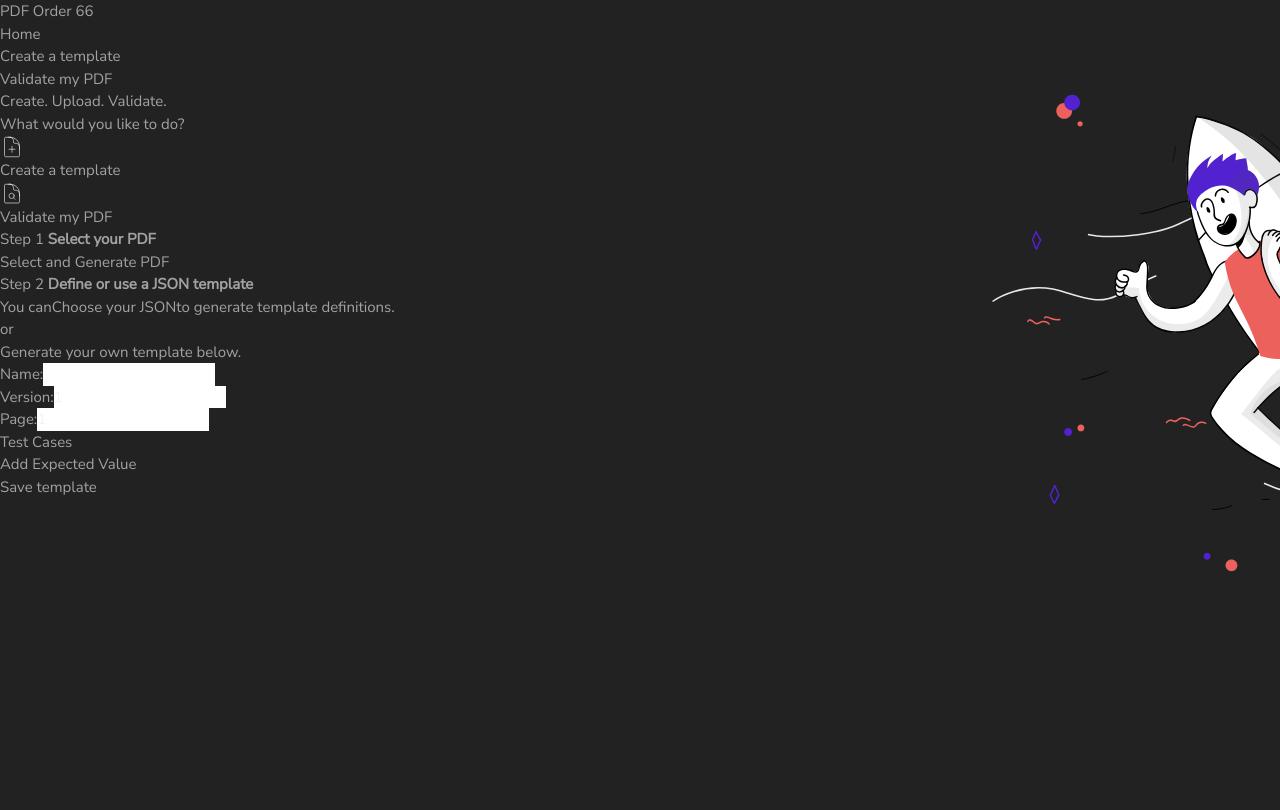
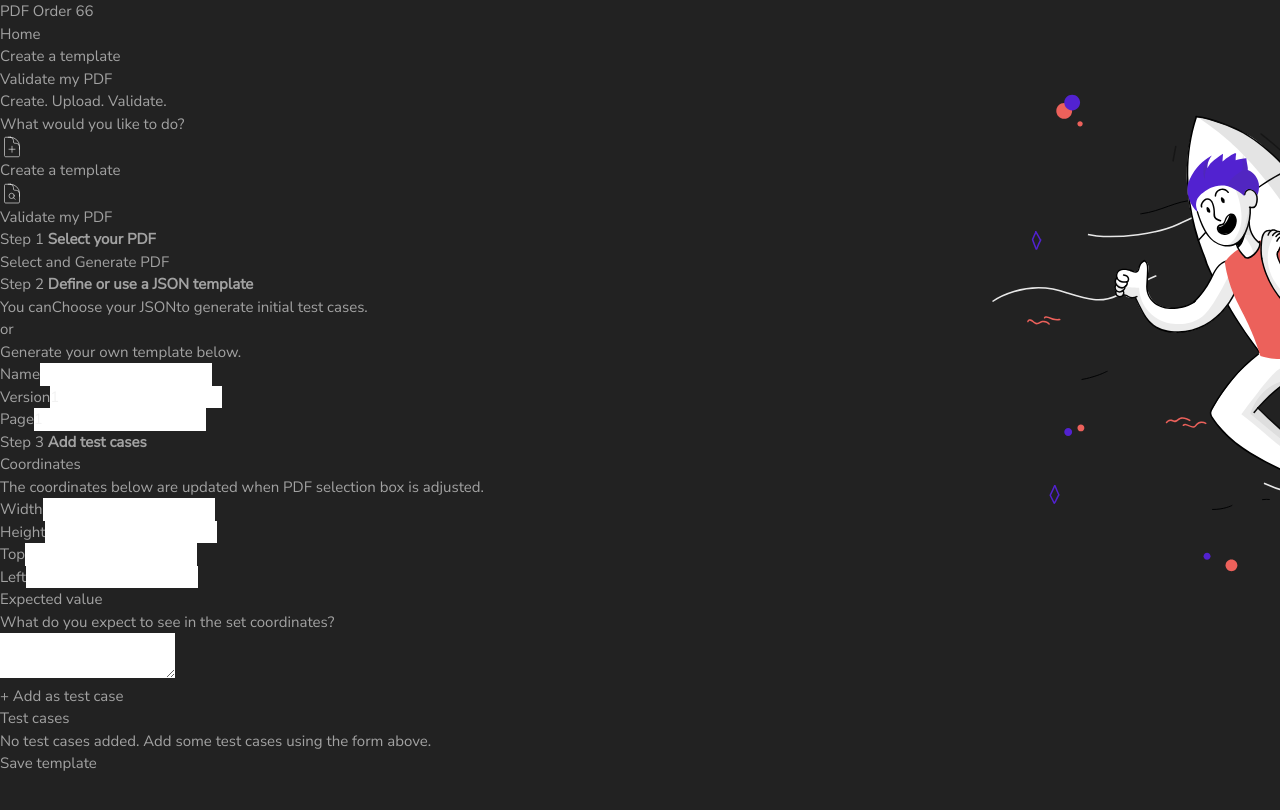
Before and after one commit to akpella/PdfTester, a Vue app: page /template in a window 1280 px wide. Shown: the top 810 px of the page. Built offline with nearby package versions, Linux system fonts and the light colour scheme.

Commit message:
Updated test cases adding handling.

```diff
--- a/src/components/MainCrop.vue
+++ b/src/components/MainCrop.vue
@@ -3,7 +3,7 @@
   <div>
     <div class="flex justify-between">
       <div class="w-2/5">
-        <div class="pb-8">
+        <div class="pb-12">
           <div class="text-xl pb-4">
             <span class="text-gray-500">Step 1</span> <strong>Select your PDF</strong>
           </div>
@@ -16,7 +16,7 @@
             </button>
           </div>
         </div>
-        <div class="pb-8">
+        <div class="pb-12">
           <div class="text-xl pb-4">
             <span class="text-gray-500">Step 2</span> <strong>Define or use a JSON template</strong>
           </div>
@@ -28,13 +28,13 @@
                 <div class="space-x-3">
                   <span>You can</span>
                   <button
-                    class="bg-red-500 hover:bg-red-700 text-white font-bold py-2 px-4 rounded w-auto disabled:bg-red-300"
+                    class="bg-red-600 hover:bg-red-700 text-white font-bold py-2 px-4 rounded w-auto disabled:bg-red-300"
                     :disabled="!imageSample"
                     @click="$refs.template.click()"
                   >
                     Choose your JSON
                   </button>
-                  <span>to generate template definitions.</span>
+                  <span>to generate initial test cases.</span>
                 </div>
               </div>
             </div>
@@ -43,19 +43,19 @@
               <div>Generate your own template below.</div>
               <div class="pt-6">
                 <div class="pb-5">
-                  <label class="block text-gray-700 text-sm mb-2" for="templateName">Name:</label>
+                  <label class="block text-gray-700 text-sm mb-2" for="templateName">Name</label>
                   <input
                     class="shadow-sm appearance-none border rounded w-full py-2 px-3 text-gray-700 focus:outline-none focus:shadow-outline"
                     id="templateName" v-model="jsonData.name">
                 </div>
                 <div class="pb-5">
-                  <label class="block text-gray-700 text-sm mb-2" for="version">Version:</label>
+                  <label class="block text-gray-700 text-sm mb-2" for="version">Version</label>
                   <input
                     class="shadow-sm appearance-none border rounded w-full py-2 px-3 text-gray-700 focus:outline-none focus:shadow-outline"
                     id="version" v-model="jsonData.version">
                 </div>
-                <div class="pb-5">
-                  <label class="block text-gray-700 text-sm mb-2" for="version">Page:</label>
+                <div>
+                  <label class="block text-gray-700 text-sm mb-2" for="page">Page</label>
                   <input
                     class="shadow-sm appearance-none border rounded w-full py-2 px-3 text-gray-700 focus:outline-none focus:shadow-outline"
                     id="pageNumber" v-model="page">
@@ -64,8 +64,106 @@
             </div>
           </div>
         </div>
+        <div class="pb-6">
+          <div class="text-xl pb-4">
+            <span class="text-gray-500">Step 3</span> <strong>Add test cases</strong>
+          </div>
+          <div class="pb-4">
+            <p class="text-lg">Coordinates</p>
+            <p>The coordinates below are updated when PDF selection box is adjusted.</p>
+          </div>
+          <div class="flex space-x-4 pb-4">
+            <div>
+              <label class="block text-gray-700 text-sm mb-2" for="width">Width</label>
+              <input
+                class="shadow-sm appearance-none border rounded w-full py-2 px-3 bg-gray-50 text-gray-700 focus:outline-none focus:shadow-outline"
+                id="tempWidth"
+                readonly
+                v-model="tempCoordinates.width"
+              />
+            </div>
+            <div>
+              <label class="block text-gray-700 text-sm mb-2" for="width">Height</label>
+              <input
+                class="shadow-sm appearance-none border rounded w-full py-2 px-3 bg-gray-50 text-gray-700 focus:outline-none focus:shadow-outline"
+                id="tempHeight"
+                readonly
+                v-model="tempCoordinates.height"
+              />
+            </div>
+            <div>
+              <label class="block text-gray-700 text-sm mb-2" for="width">Top</label>
+              <input
+                class="shadow-sm appearance-none border rounded w-full py-2 px-3 bg-gray-50 text-gray-700 focus:outline-none focus:shadow-outline"
+                id="tempTop"
+                readonly
+                v-model="tempCoordinates.top"
+              />
+            </div>
+            <div>
+              <label class="block text-gray-700 text-sm mb-2" for="width">Left</label>
+              <input
+                class="shadow-sm appearance-none border rounded w-full py-2 px-3 bg-gray-50 text-gray-700 focus:outline-none focus:shadow-outline"
+                id="tempLeft"
+                readonly
+                v-model="tempCoordinates.left"
+              />
+            </div>
+          </div>
+          <div class="pb-4">
+            <p class="text-lg">Expected value</p>
+            <p>What do you expect to see in the set coordinates?</p>
+          </div>
+          <div class="flex space-x-4 pb-4">
+            <textarea
+              class="shadow-sm appearance-none border rounded w-full py-2 px-3 text-gray-700 focus:outline-none focus:shadow-outline"
+              v-model="testCaseValueInput"
+            />
+          </div>
+          <div
+            @click="addTestCase"
+            class="text-blue-500 cursor-pointer font-semibold"
+          >
+            + Add as test case
+          </div>
+        </div>
         <div>
-          <span class="mt-2 mb-2">Test Cases</span>
+          <div class="text-lg">Test cases</div>
+          <div v-if="!jsonData.pages[0].testCase?.length">
+            No test cases added. Add some test cases using the form above.
+          </div>
+          <div v-else class="space-y-3">
+            <div
+              v-for="data in jsonData.pages[page - 1].testCase"
+              v-bind:key="data.id"
+              class="shadow-sm border my-2 p-4 rounded-lg"
+            >
+              <div class="flex space-x-4 pb-2">
+                <div>
+                  <span class="block text-gray-700 text-xs">Width</span>
+                  <p>{{ data.coordinates.width }}</p>
+                </div>
+                <div>
+                  <span class="block text-gray-700 text-xs">Height</span>
+                  <p>{{ data.coordinates.height }}</p>
+                </div>
+                <div>
+                  <span class="block text-gray-700 text-xs">Top</span>
+                  <p>{{ data.coordinates.top }}</p>
+                </div>
+                <div>
+                  <span class="block text-gray-700 text-xs">Left</span>
+                  <p>{{ data.coordinates.width }}</p>
+                </div>
+              </div>
+              <div>
+                <span class="block text-gray-700 text-xs">Expected value</span>
+                <p>{{ data.expectedValue }}</p>
+              </div>
+            </div>
+          </div>
+        </div>
+        <!-- <div>
           <div v-for="data in jsonData.pages[page - 1].testCase" v-bind:key="data.id" class="mb-2">
             <label class="block text-gray-700 text-sm font-bold mb-2" for="coordinates">Coordinates:</label>
             <span id="coordinates">width: {{ data.coordinates.width }} | height: {{ data.coordinates.height }} | left: {{
@@ -81,21 +179,25 @@
             @click="triggerPrompt">
             Add Expected Value
           </button>
-        </div>
+        </div> -->
         <div class="pt-6">
-          <button class="text-xl bg-red-500 hover:bg-red-700 text-white font-bold py-2 px-4 rounded w-full"
-            @click="triggerSave">
+          <button
+            class="text-xl bg-red-500 hover:bg-red-700 text-white font-bold py-2 px-4 rounded w-full disabled:bg-red-300"
+            @click="triggerSave"
+          >
             Save template
           </button>
         </div>
       </div>
       <div class="w-1/2">
-        <div
-          v-if="!imageSample"
-          class="placeholder border-4 border-dashed border-gray-200 rounded-2xl"
-        >
+        <div class="sticky top-8">
+          <div
+            v-if="!imageSample"
+            class="placeholder border-4 border-dashed border-gray-200 rounded-2xl"
+          >
+          </div>
+          <Cropper :src="imageSample" @change="processSelection"></Cropper>
         </div>
-        <Cropper :src="imageSample" @change="processSelection"></Cropper>
       </div>
     </div>
   </div>
@@ -129,10 +231,15 @@ const isImageFullyLoaded = ref(false);
 const tempCoordinates = ref({});
 const urlPath = ref("")
 const imageSample = ref("");
+const testCaseValueInput = ref("");
 
 onMounted(() => {
     localStorage.clear();
 });
+
+const isTemplateValid = computed(() => {
+  return !!(jsonData.name && jsonData.version);
+})
 
 const triggerPrompt = () => {
   let expectedValue = prompt("Input expected value");
@@ -146,6 +253,22 @@ const triggerPrompt = () => {
     }
     jsonData.value.pages[page.value - 1].testCase.push(newTestCase);
     tempCoordinates.value = {};
+
+    console.log(jsonData.value);
+  }
+};
+
+const addTestCase = () => {
+  if (testCaseValueInput && Object.keys(tempCoordinates.value).length) {
+    const expectedValue = String(testCaseValueInput.value);;
+
+    const newTestCase = {
+      id: uuidv4(),
+      coordinates: tempCoordinates.value,
+      isRegex: false,
+      expectedValue,
+    }
+    jsonData.value.pages[page.value - 1].testCase.push(newTestCase);
 
     console.log(jsonData.value);
   }
```
